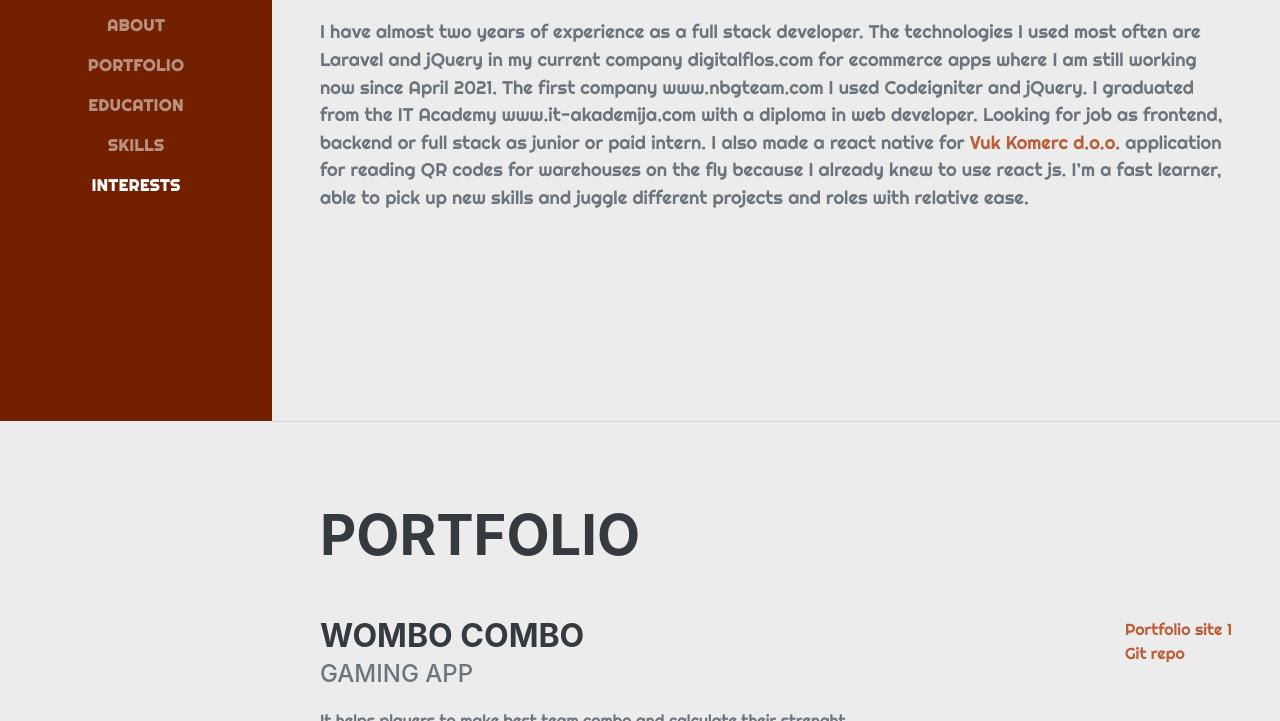
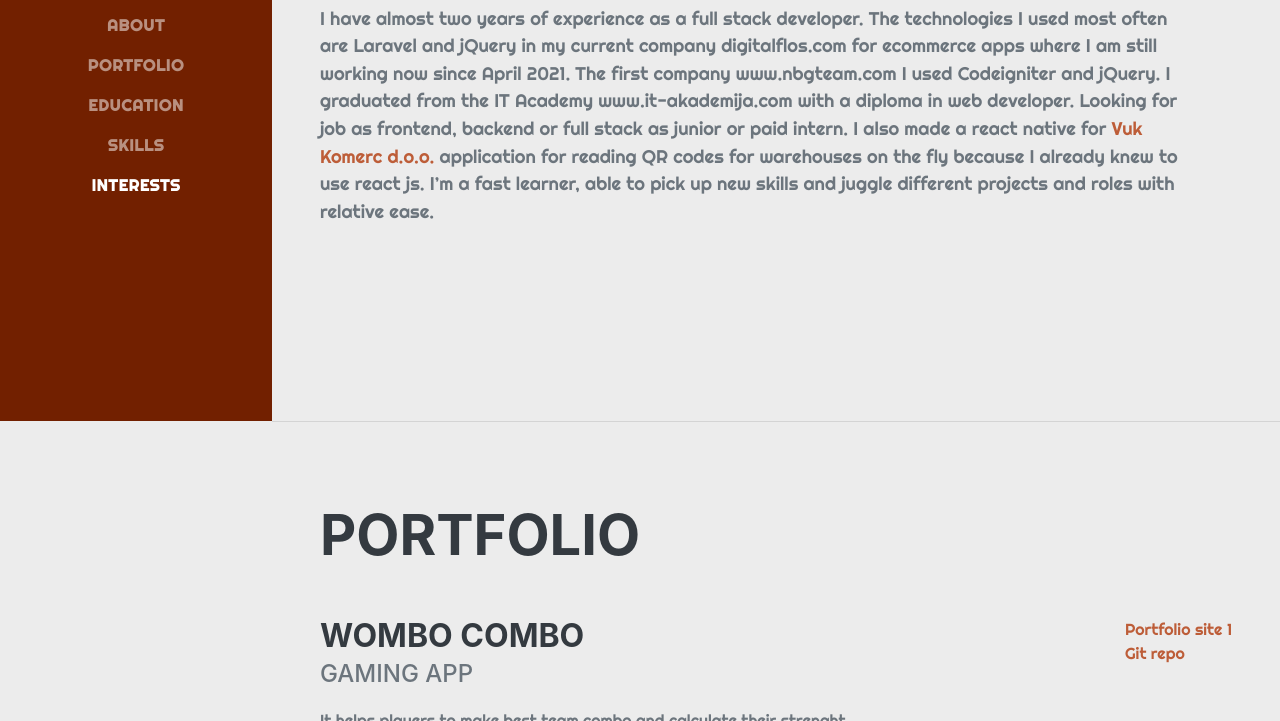
Before and after one commit to kollence/kollence.github.io, a plain HTML site: page index.html in a window 1280 px wide. Shown: the part 379-1100 px from the top of the page. Drawn offline with nearby package versions, Linux system fonts and the light colour scheme; a web font is replaced by a local one.

Commit message:
right space on text

```diff
--- a/index.html
+++ b/index.html
@@ -52,7 +52,7 @@
                      <!--   <a class="social-icon" href="https://www.facebook.com/nemanja.kostic2"><i class="fab fa-facebook-f"></i></a> -->
                         </div>
                     </div>
-                    <p class="lead mb-5">I have almost two years of experience as a full stack developer. The
+                    <p class="lead mb-5 mr-3 pr-3">I have almost two years of experience as a full stack developer. The
                         technologies I used most often are Laravel and jQuery in my current
                         company digitalflos.com for ecommerce apps where I am still working now since
                         April 2021.
```
